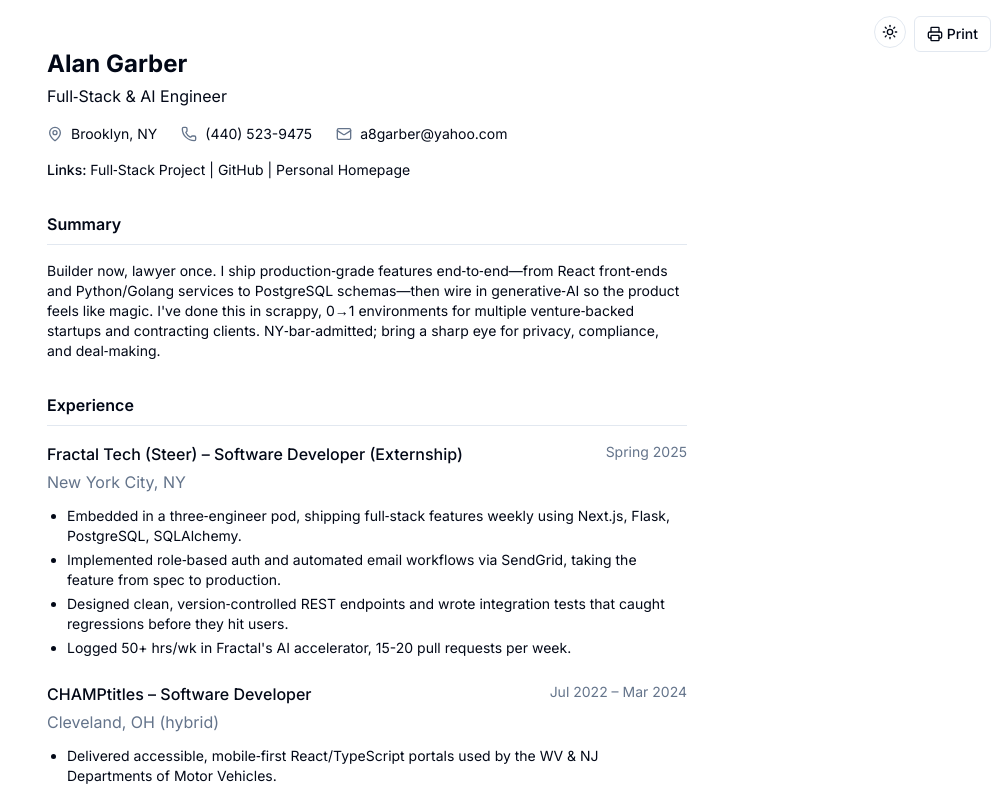
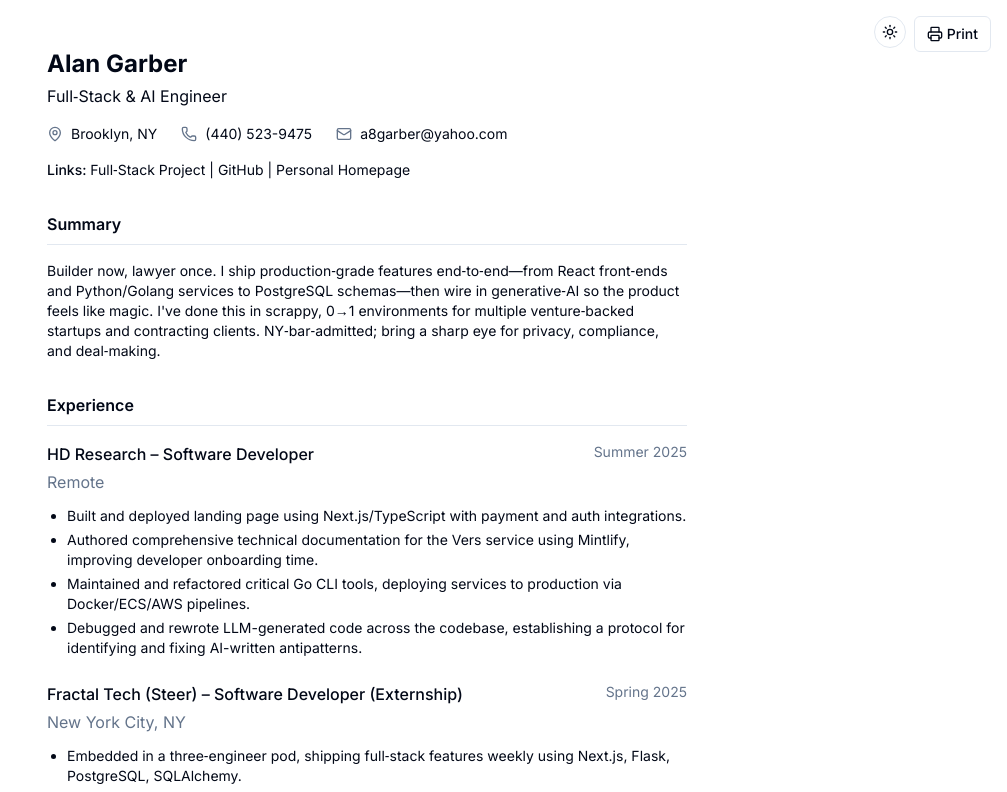
Before and after one commit to fractal-nyc/alangarber-personal-website-monochrome-rebuild-v0, a Next.js app: page /resume in a window 1280 px wide. Shown: the top 792 px of the page, without its empty margins (273-1280 px from the left). Built offline with nearby package versions, Linux system fonts and the light colour scheme.

Commit message:
HD Research on resume

```diff
--- a/app/(resume)/resume/page.tsx
+++ b/app/(resume)/resume/page.tsx
@@ -90,6 +90,30 @@
           <Separator className="mb-4 print:mb-2" />
 
           <div className="space-y-6 print:space-y-3">
+            <div>
+              <div className="flex flex-col sm:flex-row justify-between mb-1 print:mb-0">
+                <h3 className="font-medium print:text-xs">HD Research – Software Developer</h3>
+                <span className="text-muted-foreground text-sm print:text-xs">Summer 2025</span>
+              </div>
+              <div className="flex flex-col sm:flex-row justify-between mb-3 print:mb-1">
+                <span className="text-muted-foreground print:text-xs">Remote</span>
+              </div>
+              <ul className="list-disc pl-5 space-y-1 text-sm print:text-xs print:pl-4 print:space-y-0">
+                <li>
+                  Built and deployed landing page using Next.js/TypeScript with payment and auth integrations.
+                </li>
+                <li>
+                  Authored comprehensive technical documentation for the Vers service using Mintlify, improving developer onboarding time.
+                </li>
+                <li>
+                  Maintained and refactored critical Go CLI tools, deploying services to production via Docker/ECS/AWS pipelines.
+                </li>
+                <li>
+                  Debugged and rewrote LLM-generated code across the codebase, establishing a protocol for identifying and fixing AI-written antipatterns.
+                </li>
+              </ul>
+            </div>
+
             <div>
               <div className="flex flex-col sm:flex-row justify-between mb-1 print:mb-0">
                 <h3 className="font-medium print:text-xs">Fractal Tech (Steer) – Software Developer (Externship)</h3>
```
